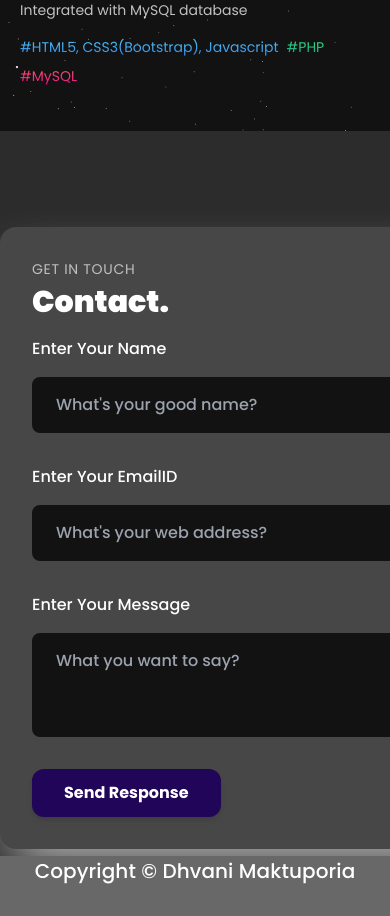
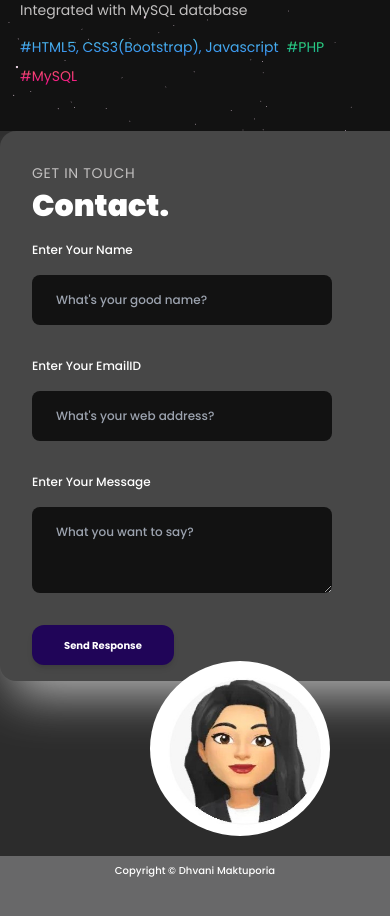
Before and after one commit to Dhvani365/Dhvani-portfolio, a React (Vite) app: page / in a window 390 px wide. Shown: the part 9626-10542 px from the top of the page. Built offline with nearby package versions, Linux system fonts and the light colour scheme.

Commit message:
Deployed My Portfolio Website

```diff
--- a/src/components/Contact.css
+++ b/src/components/Contact.css
@@ -40,7 +40,7 @@
     height: 300px;
     width: 300px;
     margin-top: 40%;
-    margin-left: -10%;
+    margin-left: 5%;
     border-radius: 50%;
 }
 @media (max-width:768px) {
@@ -49,5 +49,35 @@
     }
     .contact-form{
         margin-left: 0%;
+        max-width: 50px;
+        max-height: 550px;
+        margin: 0;
+    }
+    .contact-form span{
+        font-size: 12px;
+    }
+    .contact-form input{
+        font-size: 12px;
+        max-width: 300px;
+    }
+    .contact-form textarea{
+        font-size: 12px;
+        max-width: 300px;
+    }
+    .contact-btn{
+        font-size: 10px;
+        height: 40px;
+        padding: 2px;
+    }
+    .copyright-text{
+        font-size: 10px;
+        padding-bottom: 0%;
+    }
+    .footer-img-contact{
+        display: block;
+        width: 30%;
+        height: 50%;
+        margin-top: -10%;
+        margin-left: 25%;
     }
 }
--- a/src/components/Contact.jsx
+++ b/src/components/Contact.jsx
@@ -67,7 +67,7 @@ const Contact = () => {
   return (
     <>
       <div
-        className={`xl:mt-12 flex xl:flex-row flex-col-reverse gap-10 overflow-hidden contact-container`}
+        className={`xl:mt-12 grid xl:grid-cols-2 lg:pl-12 gap-10 overflow-hidden contact-container sm:grid sm:grid-cols-1 sm:mt-2`}
       >
         <motion.div
           variants={slideIn("left", "tween", 0.2, 1)}
@@ -128,7 +128,6 @@ const Contact = () => {
           variants={slideIn("right", "tween", 0.2, 1)}
           className='xl:flex-1 xl:h-auto md:h-[550px] h-[350px]'
         >
-          {/* <EarthCanvas /> */}
           <img src={FooterImg} className="footer-img-contact"/>
         </motion.div>
       </div>
--- a/src/components/Hero.css
+++ b/src/components/Hero.css
@@ -7,7 +7,10 @@
     height: 5%;
     width: 5%;
 }
-.social-media-btn:hover{
+.social-media-btn svg{
+    cursor: pointer;
+}
+.social-media-btn svg:hover{
     color: #dfd9ff;
 }
 .line-effect-hero{
```
